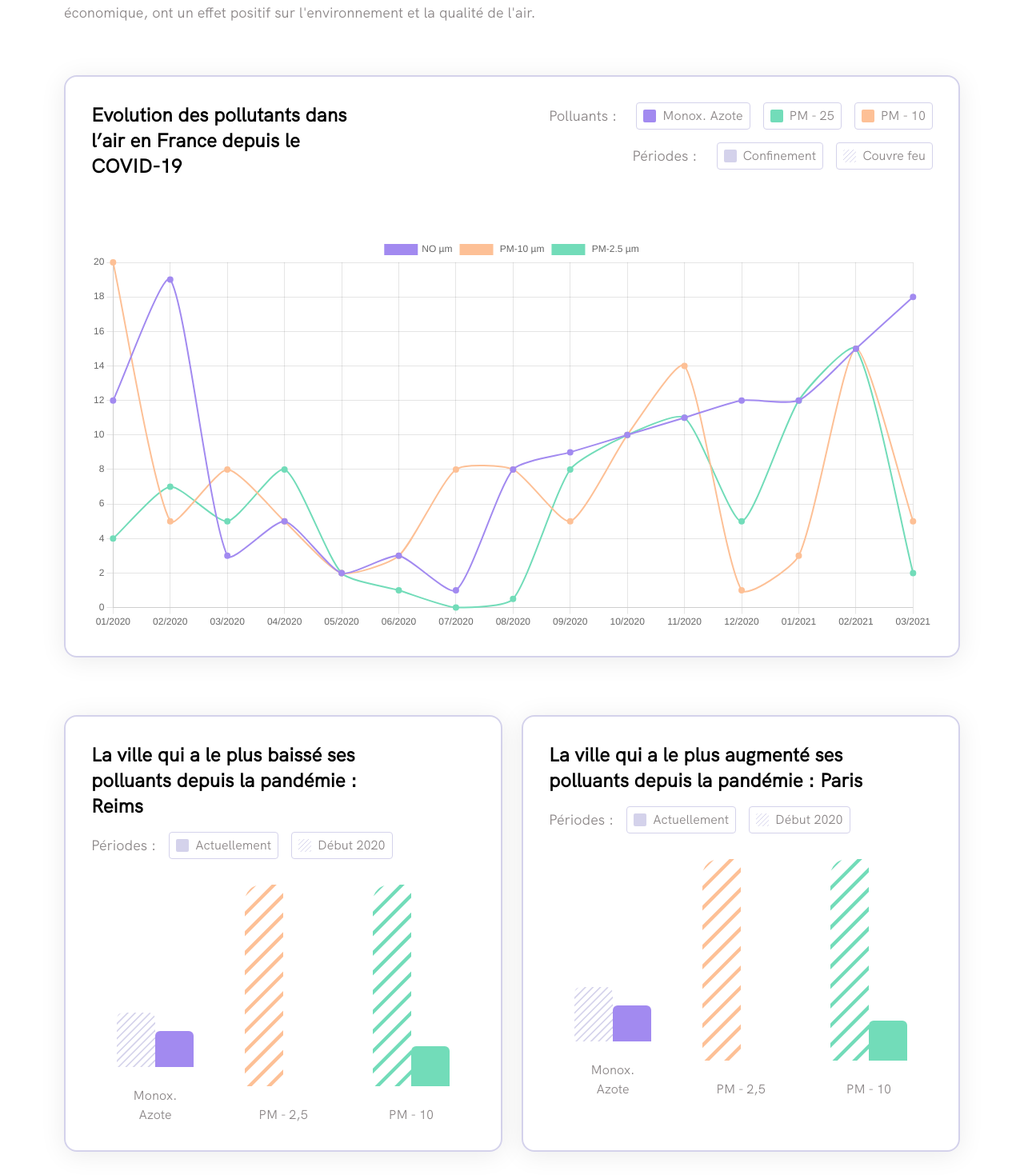
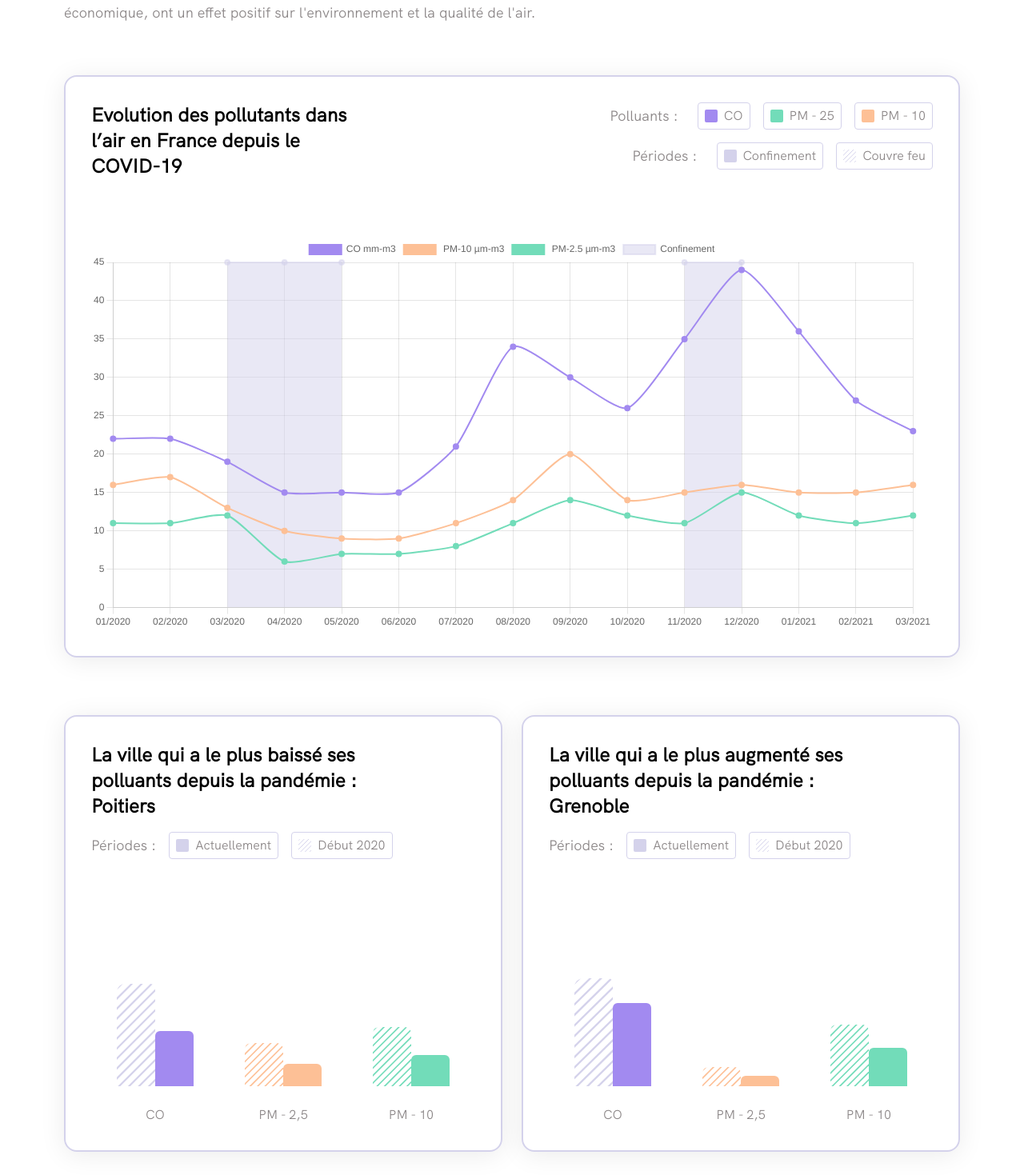
Before and after one commit to eltha9/Data-Design, a Vue app: page / in a window 1280 px wide. Shown: the part 321-1790 px from the top of the page at 80% size. Built offline with nearby package versions, Linux system fonts and the light colour scheme.

Commit message:
add some data

```diff
--- a/src/components/Header.vue
+++ b/src/components/Header.vue
@@ -9,7 +9,7 @@
         </div>
         <div class="w-2/12 text-right text-black-300 font-bold">
             <span class="block">Mer. 24 mars 2021</span>
-            <span class="block">10h40</span>
+            <span class="block">10h00</span>
         </div>
     </div>
 </template>
--- a/src/components/Stats.vue
+++ b/src/components/Stats.vue
@@ -1,19 +1,58 @@
 <template>
   <div class="stats">
-      <Graph/>
+      <Graph :values="values.graph"/>
       <section id="cityStats">
-          <CityStat category="good" city="Reims" title="La ville qui a le plus baissé ses polluants depuis la pandémie :"/>
-          <CityStat category="bad" city="Paris" title="La ville qui a le plus augmenté ses polluants depuis la pandémie :"/>
+          <CityStat category="good" :city="values.cities.positif.city" title="La ville qui a le plus baissé ses polluants depuis la pandémie :" :values="values.cities.positif"/>
+          <CityStat category="bad" :city="values.cities.negatif.city" title="La ville qui a le plus augmenté ses polluants depuis la pandémie :" :values="values.cities.negatif"/>
       </section>
       <Map/>
   </div>
 </template>
 
-<script setup>
+<script>
 import Graph from './SubStats/Graph.vue'
 import Map from './SubStats/Map.vue'
 import CityStat from './SubStats/CityStat.vue'
 
+
+export default{
+    components:{
+        Graph,
+        Map,
+        CityStat
+    },
+
+    data: function () {
+    return {
+        values: {
+            cities:{
+                positif:{
+                    city:"Poitiers",
+                    values:{
+                        pm25: [5.6,10.7],
+                        pm10: [7.8,14.8],
+                        co: [110,203]
+                    }
+                },
+                negatif:{
+                    city:"Grenoble",
+                    values:{
+                        pm25: [2.6,4.8],
+                        pm10: [9.5,15.3],
+                        co: [166,215]
+                    }
+                }
+            },
+            graph:{
+                pm25: [11, 11, 12, 6, 7, 7, 8, 11, 14, 12, 11, 15, 12, 11,12],
+                pm10: [16, 17, 13, 10, 9, 9, 11, 14, 20, 14, 15, 16, 15, 15,16],
+                co: [22, 22, 19, 15, 15, 15, 21, 34, 30, 26, 35, 44, 36, 27,23],
+
+            }
+        }
+    }
+  },
+}
 </script>
 
 <style>
--- a/src/components/SubStats/CityStat.vue
+++ b/src/components/SubStats/CityStat.vue
@@ -17,24 +17,24 @@
         <div class="bar-charts">
             <div class="barchart no">
                 <div class="chart">
-                    <div class="bar before rayure-no" style="height: 30%;" title="plop"></div>
-                    <div class="bar now bg-purple-200" style="height: 20%;" title="pas plop"></div>
+                    <div class="bar before rayure-no" :style="{height: values.values.co[1]/4+'%',}" :title="values.values.co[1] + ' mm-m3'"></div>
+                    <div class="bar now bg-purple-200" :style="{height: values.values.co[0]/4+'%',}" :title="values.values.co[0] + ' mm-m3'"></div>
                 </div>
-                <h3>Monox. Azote</h3>
+                <h3>CO</h3>
             </div>
             <div class="barchart pm25 ">
                 <div class="chart">
-                    <div class="bar before rayure-pm25" style="height: 100%;" title="plop"></div>
-                    <div class="bar now bgc-orange" style="height: 20%;" title="pas plop"></div>
+                    <div class="bar before rayure-pm25" :style="{height: values.values.pm25[1]*2+'%',}" :title="values.values.pm25[1] + ' µm-m3'"></div>
+                    <div class="bar now bg-orange" :style="{height: values.values.pm25[0]*2+'%',}" :title="values.values.pm25[0] + ' µm-m3'"></div>
                 </div>
                 <h3>PM - 2,5</h3>
             </div>
             <div class="barchart pm10 ">
                 <div class="chart">
-                    <div class="bar before rayure-pm10" style="height: 100%;" title="plop"></div>
-                    <div class="bar now bg-green-200" style="height: 20%;" title="pas plop"></div>
+                    <div class="bar before rayure-pm10" :style="{height: values.values.pm10[1]*2+'%',}" :title="values.values.pm10[1] + ' µm-m3'"></div>
+                    <div class="bar now bg-green-200" :style="{height: values.values.pm10[0]*2+'%',}" :title="values.values.pm10[0] + ' µm-m3'"></div>
                 </div>
-                <h3>PM - 10</h3>
+                <h3>PM - 10 </h3>
             </div>
         </div>
     </div>
@@ -45,6 +45,7 @@
 export default{
     city: "",
     title:"",
+    values: null,
     props: {
         category: {
             type: String,
@@ -58,15 +59,11 @@ export default{
             type: String,
             required: true,
   	    },
+        values: {
+            type: Object,
+            required: true,
+  	    },
     },
-    mounted: function(){
-
-
-        // let chart_pm10 = document.querySelector(`.barchart.pm10`)
-        // let chart_pm25 = document.querySelector(`.barchart.pm25`)
-        // let chart_no = document.querySelector(`.barchart.no`)
-        // console.log(chart_pm10)
-    }
 }
 </script>
 
--- a/src/components/SubStats/Graph.vue
+++ b/src/components/SubStats/Graph.vue
@@ -8,7 +8,7 @@
                     <ul class="flex">
                         <li class="mini-card">
                             <span class="mini-card-color bg-purple-200  "></span>
-                            <span class="mini-card-title">Monox. Azote</span>
+                            <span class="mini-card-title">CO</span>
                         </li>
                         <li class="mini-card">
                             <span class="mini-card-color bg-green-200  "></span>
@@ -49,6 +49,13 @@
 import Chart from 'chart.js/auto'
 
 export default{
+    values: null,
+    props: {
+        values: {
+            type: Object,
+            required: true,
+  	    },
+    },
     mounted:function () {
         var ctx = document.getElementById('myChart');
         var myChart = new Chart(ctx,
@@ -73,8 +80,8 @@ export default{
                     '03/2021',
                 ],
                 datasets: [{
-                        label: 'NO µm',
-                        data: [12, 19, 3, 5, 2, 3,1,8,9,10,11,12,12,15,18],
+                        label: 'CO mm-m3',
+                        data: this.values.co,
                         backgroundColor: [
                             '#A28AF0',
                         ],
@@ -85,8 +92,8 @@ export default{
                         tension:0.2
                     },
                     {
-                        label: ' PM-10 µm',
-                        data: [20, 5, 8, 5, 2, 3,8,8,5,10,14,1,3,15,5],
+                        label: ' PM-10 µm-m3',
+                        data: this.values.pm10,
                         backgroundColor: [
                             '#FDC096',
                         ],
@@ -97,8 +104,8 @@ export default{
                         tension:0.2
                     },
                     {
-                        label: ' PM-2.5 µm',
-                        data: [4, 7, 5, 8, 2, 1,0,0.5,8,10,11,5,12,15,2],
+                        label: ' PM-2.5 µm-m3',
+                        data: this.values.pm25,
                         backgroundColor: [
                             '#72DCB9',
                         ],
@@ -107,7 +114,20 @@ export default{
                         ],
                         borderWidth: 2,
                         tension:0.2
-                    }
+                    },
+                    {
+                        label: 'Confinement',
+                        fill:true,
+                        data: [,, 45, 45, 45, ,,,,,45,45,,,],
+                        backgroundColor: [
+                            'rgba(212,210,235,0.5)',
+                        ],
+                        borderColor: [
+                            'rgba(212,210,235,0.5)',
+                        ],
+                        borderWidth: 2,
+                        tension:0.2
+                    },
             ]
             },
             options: {
--- a/src/components/SubStats/Map.vue
+++ b/src/components/SubStats/Map.vue
@@ -42,7 +42,6 @@
 <script>
 import "leaflet/dist/leaflet.css"
 import { LMap, LTileLayer, LMarker, LIcon} from "@vue-leaflet/vue-leaflet";
-import { icon } from "leaflet";
 
 export default {
   name: "Map",
```
